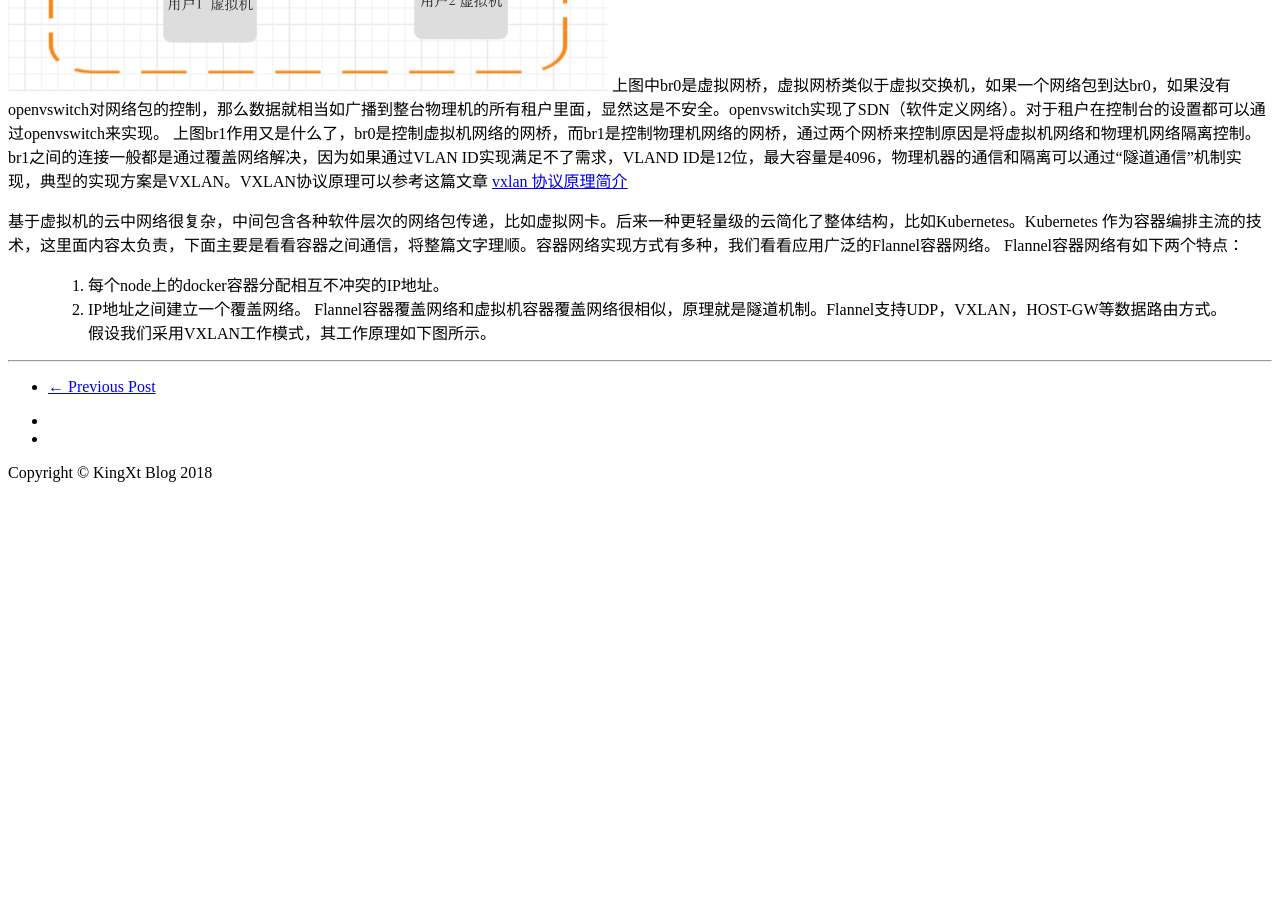
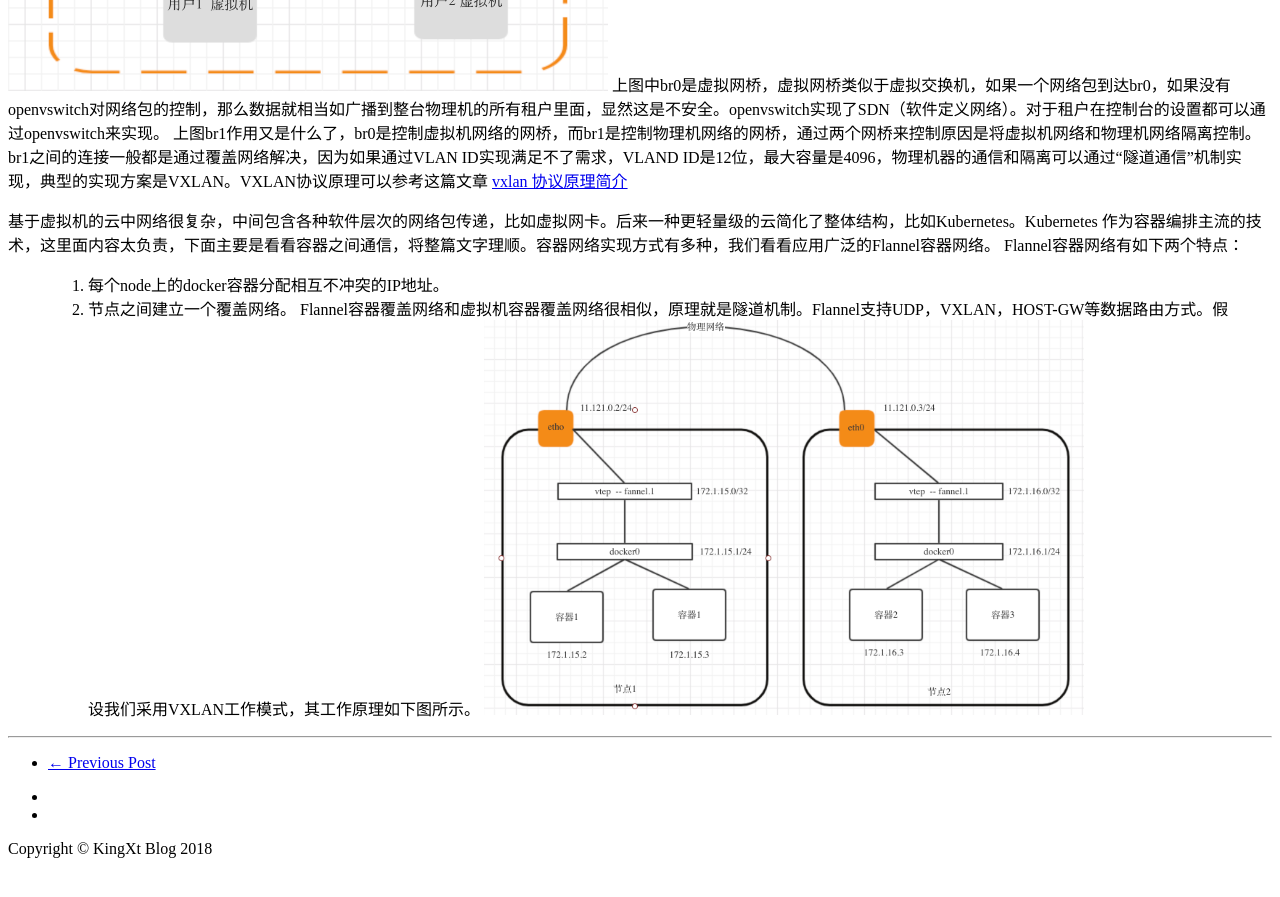
Before and after one commit to kingxt/kingxt.github.io, a Jekyll site: the page built from _posts/2018-10-14-网络是怎样连接的.md, in a window 1280 px wide and 900 px high, scrolled down 11214 px. Shown: the top 897 px of the window. Built offline with Jekyll 4.4.1, drawn with Linux system fonts in a browser that asks for light colours; nearby versions of some CDN libraries; comment, search, counter and statistics services are not loaded; before the commit the page ends 11738 px from its top, so only the background shows below that.

Commit message:
update post

```diff
--- a/_posts/2018-10-14-网络是怎样连接的.md
+++ b/_posts/2018-10-14-网络是怎样连接的.md
@@ -189,5 +189,6 @@ SLB收到数据后经由交换机到达应用服务器，下图是两个物理
 基于虚拟机的云中网络很复杂，中间包含各种软件层次的网络包传递，比如虚拟网卡。后来一种更轻量级的云简化了整体结构，比如Kubernetes。Kubernetes 作为容器编排主流的技术，这里面内容太负责，下面主要是看看容器之间通信，将整篇文字理顺。容器网络实现方式有多种，我们看看应用广泛的Flannel容器网络。
 Flannel容器网络有如下两个特点：
 > 1. 每个node上的docker容器分配相互不冲突的IP地址。
-> 2. IP地址之间建立一个覆盖网络。
+> 2. 节点之间建立一个覆盖网络。
 Flannel容器覆盖网络和虚拟机容器覆盖网络很相似，原理就是隧道机制。Flannel支持UDP，VXLAN，HOST-GW等数据路由方式。假设我们采用VXLAN工作模式，其工作原理如下图所示。
+<img src="/img/post/network-container.png" width="600"/>
```
Also changed, not shown: img/post/network-container.png (added).
